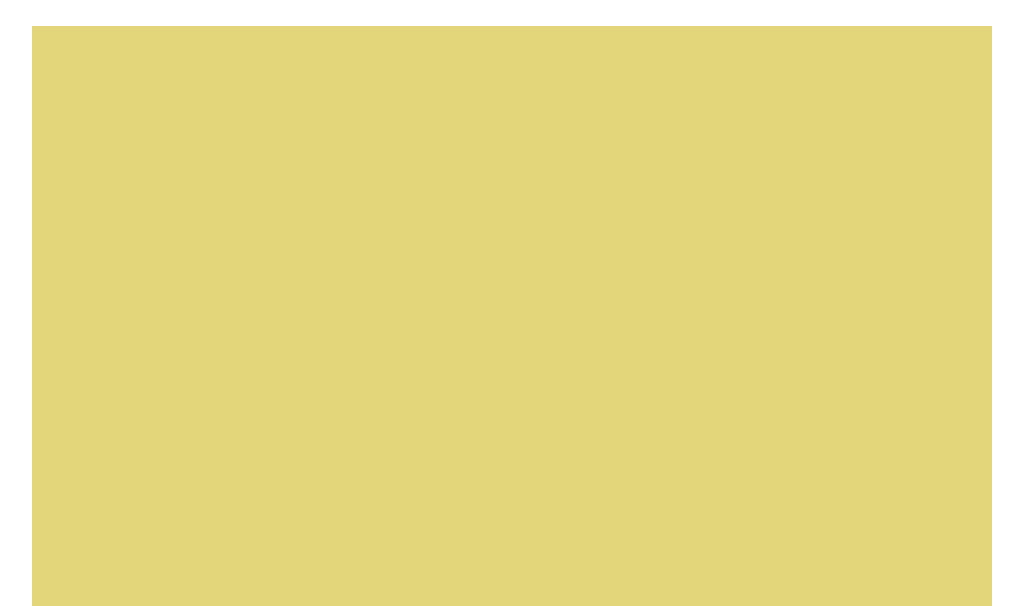
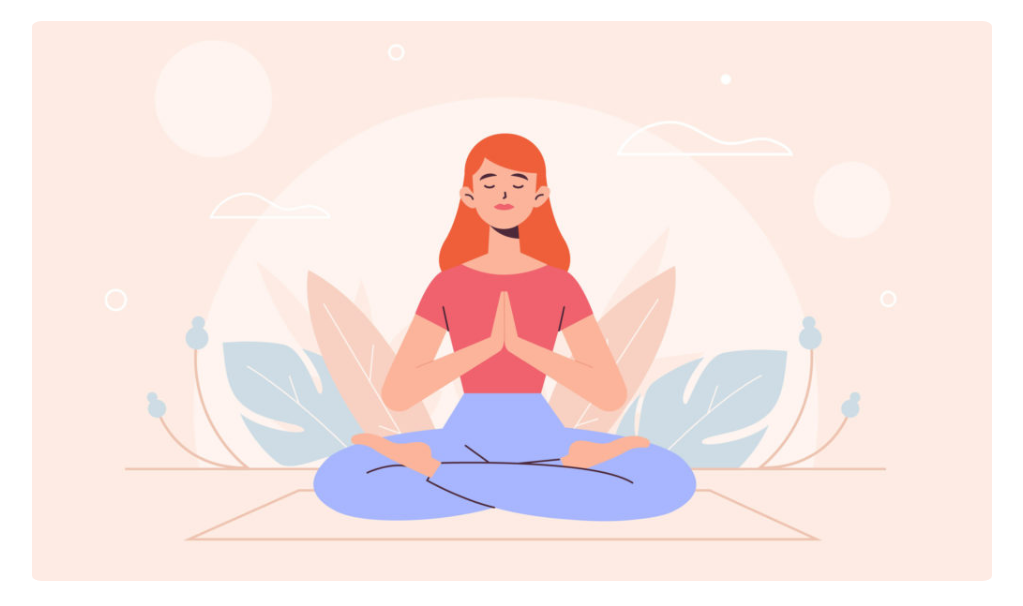
Before and after one commit to TommasoBorsatti/htmlcss-wp, a plain HTML site: page index.html in a window 1280 px wide. Shown: the part 141-747 px from the top of the page, without its empty margins (128-1151 px from the left). Drawn offline with Linux system fonts and the light colour scheme.

Commit message:
Definita sezione Hero con immagine - object-fit-cover

```diff
--- a/css/style.css
+++ b/css/style.css
@@ -47,9 +47,15 @@ li a {
 
 /* regole css per sezione hero */
 section.hero {
-  background-color: #E3D67A;
-  height: 600px;
-  margin: 3% 0;
+  margin: 3vh 0;
+}
+
+.hero img {
+  width: 100%;
+  height: 70vh;
+  object-fit: cover;
+  border-radius: 1%;
+
 }
 /* /regole css per sezione hero */
 
--- a/index.html
+++ b/index.html
@@ -35,6 +35,7 @@
 
         <!-- sezione con immagine grande centrale -->
         <section class="hero">
+          <img src="img/banner.jpg" alt="Hero centrale pagina">
 
         </section>
         <!-- /sezione con immagine grande centrale -->
```
